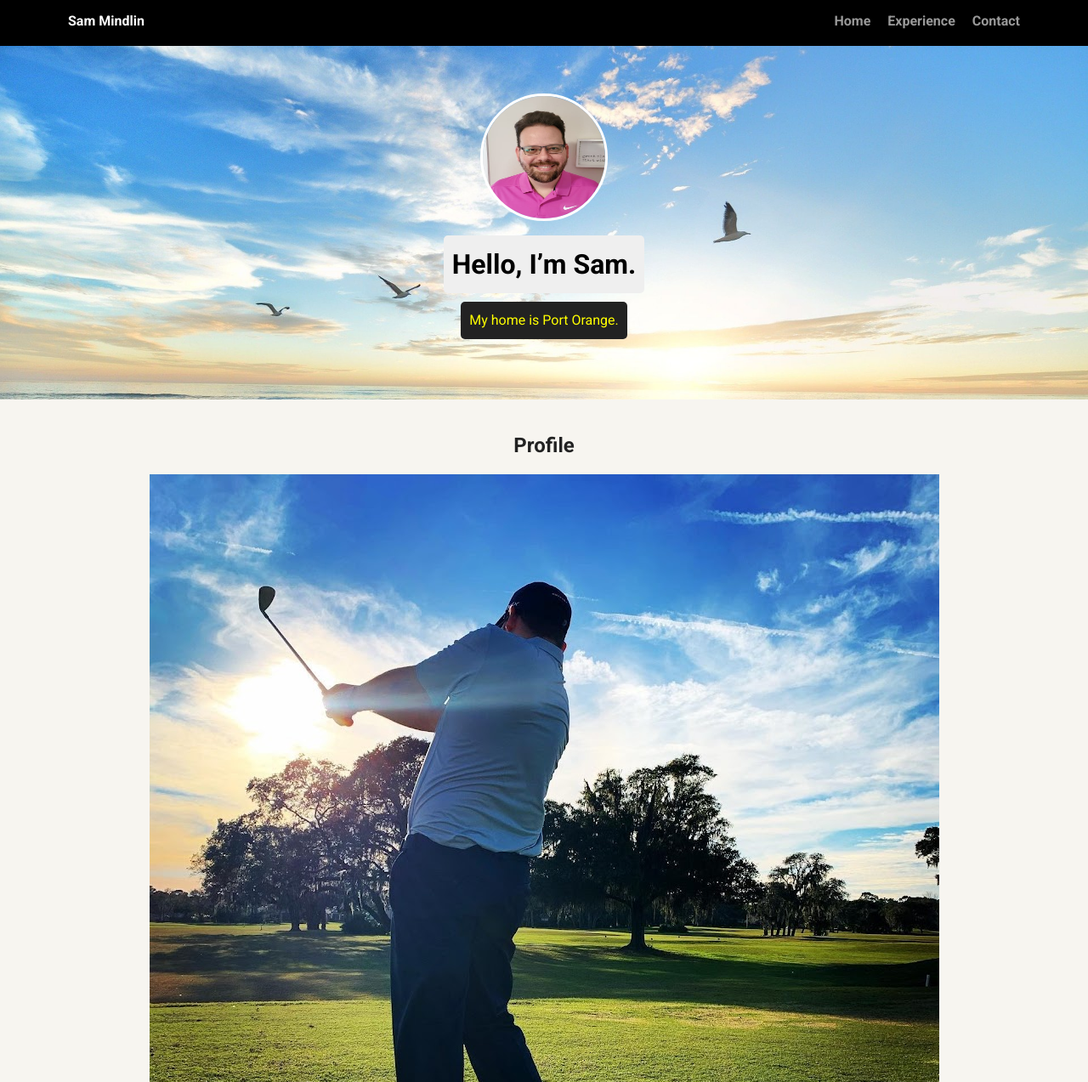
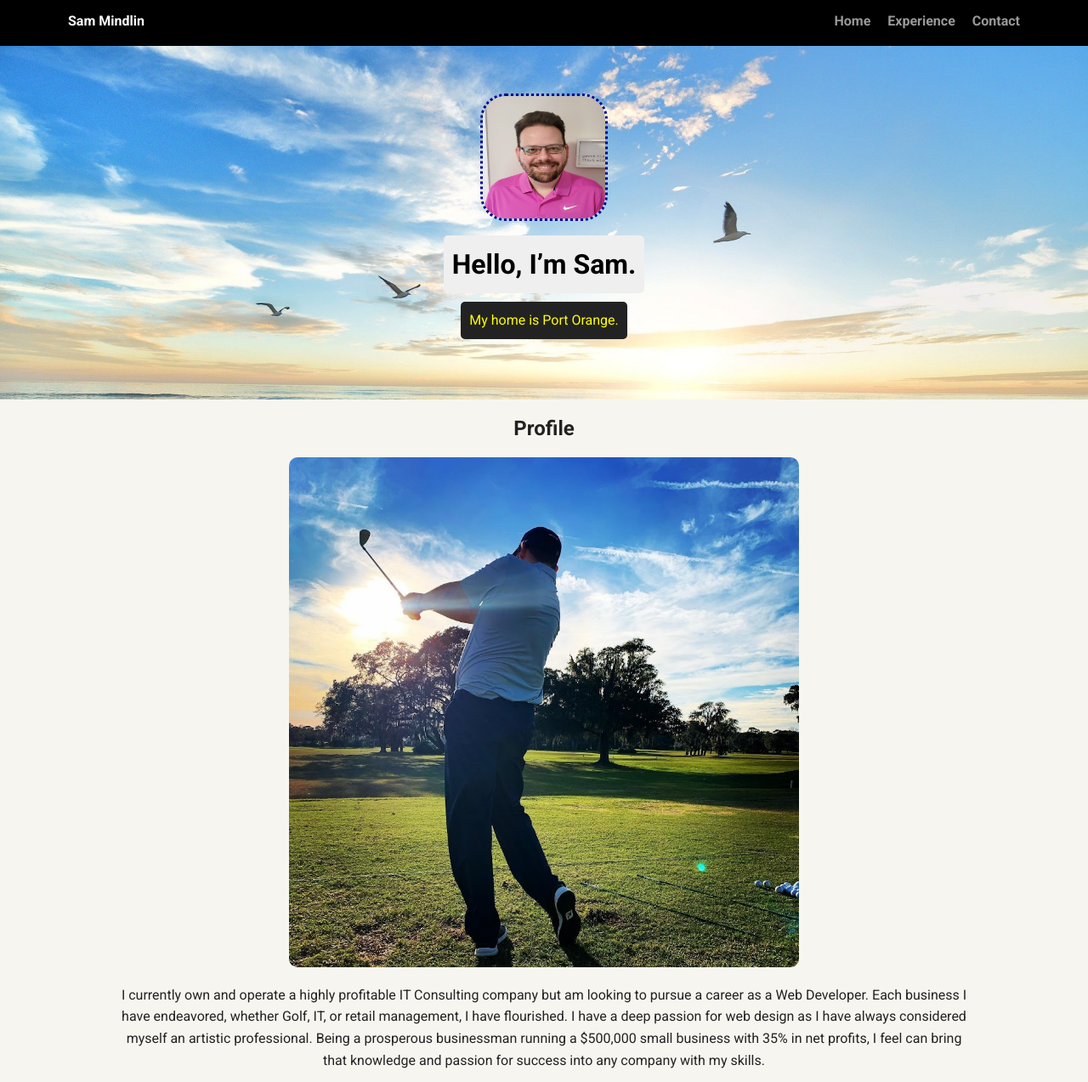
Before and after one commit to eddiefender54/personal_profile_page, a plain HTML site: page experience.html in a window 1280 px wide. Shown: the top 1273 px of the page at 85% size. Drawn offline with Linux system fonts and the light colour scheme; a web font is replaced by a local one.

Commit message:
change divs to sections

```diff
--- a/experience.html
+++ b/experience.html
@@ -8,14 +8,14 @@
   <link href="https://fonts.googleapis.com/css?family=Muli%7CRoboto:400,300,500,700,900" rel="stylesheet"></head>
   <body>
 
-    <div class="main-nav">
+    <nav>
         <ul class="nav">
           <li class="name">Sam Mindlin</li>
           <li><a href="index.html">Home</a></li>
           <li><a href="experience.html">Experience</a></li>
           <li><a href="contact.html">Contact</a></li>
         </ul>
-    </div>
+      </nav>
 
     <header>
       <img src="images/SamProfile.jpg" alt="Picture of Same Mindlin" class="profile-image">
@@ -24,7 +24,7 @@
     </header>
 
     <main class="experience">
-      <div class="exp-card">
+      <section class="exp-card">
         <h2>Profile</h2>
         <img src="images/sam-swing.JPG" alt="Sam Mindlin Hitting Golf Balls" class="sam-swing">
         <p>I currently own and operate a highly profitable IT Consulting company but am looking to pursue a career as a Web Developer.
@@ -36,9 +36,9 @@
         <p>
           My hobbies include golf, guitar, reading, going to the beach, listening to music, darts, and more!  Click on the <a href="contact.html">Contact</a> page to learn more about me.
         </p>
-      </div>
+      </section>
 
-      <div class="exp-card">
+      <section class="exp-card">
         <h2>Experience</h2>
         <h3>Fourth Gear Solutions</h3>
         <h4>2011 &ndash; Present</h4>
@@ -61,9 +61,9 @@
           At Circuit City I started as a customer service associate and then was promoted into sales and then eventually management.  As a salesperson, I was constantly in the top 3 at my store and in the top 15% in the region.
           As a manager I flourished even more, leading my district and region in sales for my department for 11 out of 12 months in the year of 2006.
         </p>
-      </div>
+      </section>
 
-      <div class="exp-card">
+      <section class="exp-card">
         <h2>Education</h2>
         <h3>Daytona State College</h3>
         <h4>2001 &ndash; 2002</h4>
@@ -76,7 +76,7 @@
         <p>
           Graduated Magna Cum Laude with a 3.8 GPA and was a member of the national honor society.
         </p>
-      </div>
+      </section>
 
 
       <!-- Decided to add to a different page. -->
--- a/styles.css
+++ b/styles.css
@@ -23,7 +23,7 @@ a:hover {
 
 /* Section Styles */
 
-.main-nav {
+nav {
   width: 100%;
   background: black;
   min-height: 30px;
@@ -69,12 +69,12 @@ header .profile-image {
   margin-top: 50px;
   width: 150px;
   height: 150px;
-  border-radius: 50%;
-  border: 3px solid white;
-  transition: all .5s;
+  border-radius: 20%;
+  border: 3px dotted darkblue;
+  transition: all .9s;
 }
 header .profile-image:hover {
-  transform: scale(1.2) rotate(5deg);
+  transform: scale(1.5) rotate(180deg);
 }
 .tag {
   background-color: #efefef;
@@ -167,6 +167,16 @@ a.social:hover {
   clear: both;
 }
 
+.sam-swing {
+  border-radius: 10px;
+  max-width:  320px;
+  height:  auto;
+}
+.experience {
+  padding: 0 10px;
+}
+
+
 /* Styles for larger screens */
 @media screen and (min-width: 720px) {
 
@@ -203,4 +213,16 @@ a.social:hover {
     margin: 40px auto;
   }
 
+  .experience {
+    width: 80%;
+    margin:  10px auto;
+  }
+
+  .sam-swing {
+    border-radius: 10px;
+    max-width:  600px;
+    height:  auto;
+  }
+
+
 }
```
Also changed, not shown: contact.html (+4 -4 lines), index.html (+6 -6 lines).
